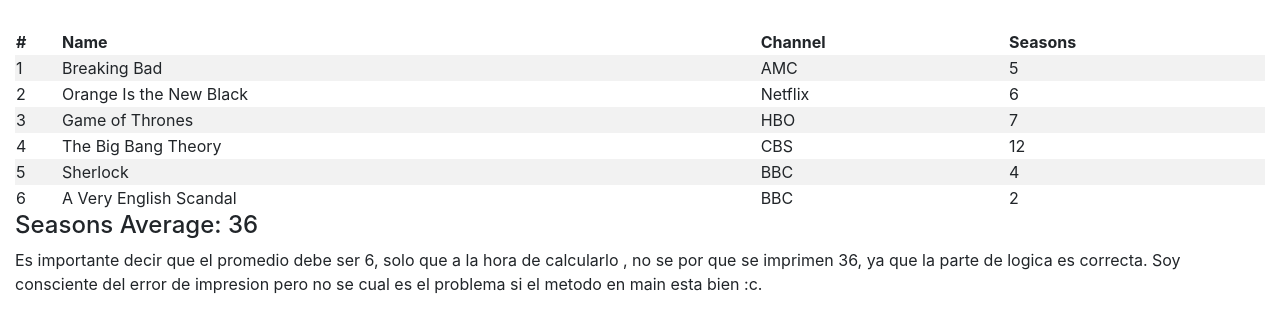
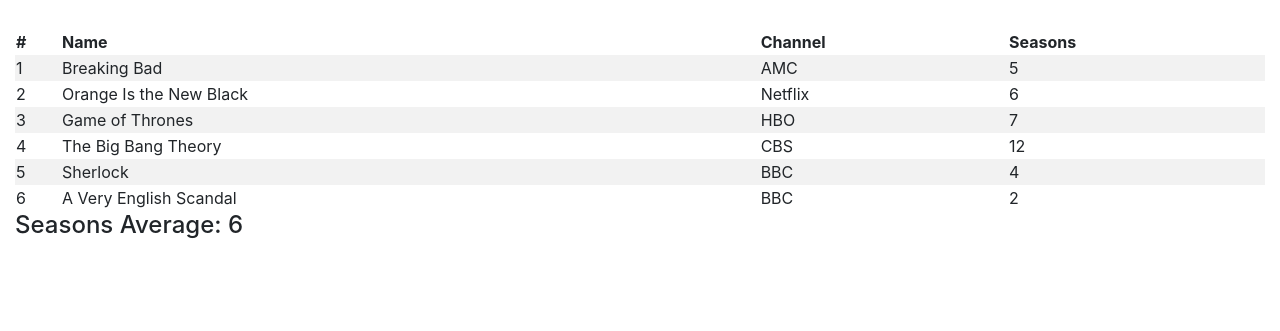
Before and after one commit to jpreyesr/TallerTypeScript1, a plain HTML site: page index.html in a window 1280 px wide. Shown: the part 89-420 px from the top of the page. Drawn offline with nearby package versions, Linux system fonts and the light colour scheme.

Commit message:
actualizacion de scripts

```diff
--- a/index.html
+++ b/index.html
@@ -24,11 +24,6 @@
                     <tbody id="series"></tbody>
                 </table>
                 <h4>Seasons Average: <span id="total-series"></span></h4>
-                <p>
-                    Es importante decir que el promedio debe ser 6, solo que a la hora de calcularlo
-                    , no se por que se imprimen 36, ya que la parte de logica es correcta. Soy consciente del error
-                    de impresion pero no se cual es el problema si el metodo en main esta bien :c.
-                </p>
             </div>
         </div>
     </div>
--- a/scripts/main.js
+++ b/scripts/main.js
@@ -14,5 +14,5 @@
 function promedioSeries(series) {
     var promedio = 0;
     series.forEach(function (serie) { return promedio = promedio + serie.seasons; });
-    return promedio;
+    return promedio / series.length;
 }
```
